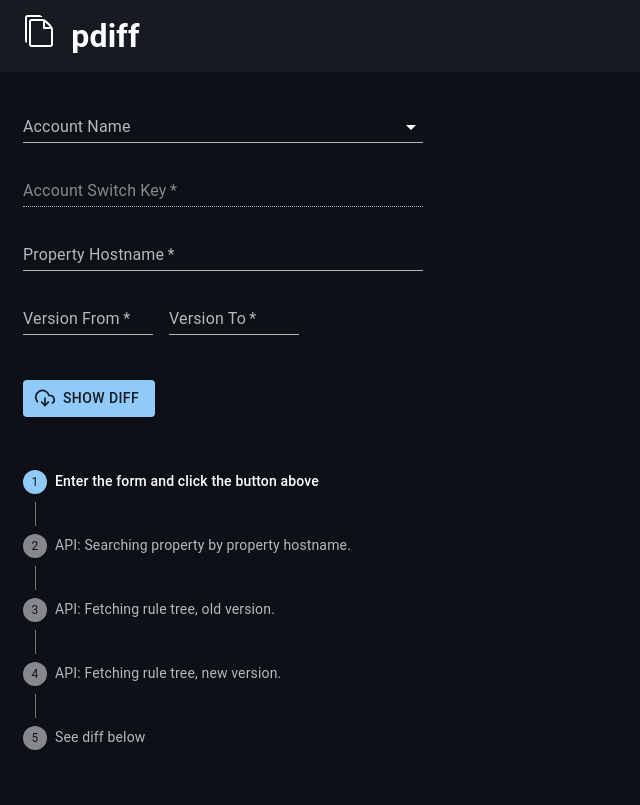
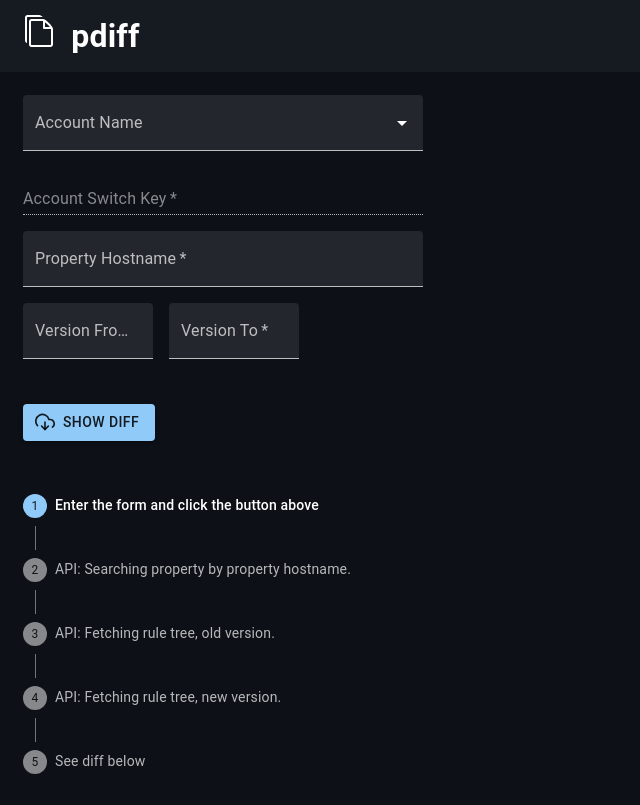
Before and after one commit to iwanaga/pdiff, a React (Create React App) app: page / in a window 1280 px wide. Shown: the whole page, without its empty margins (0-640 px from the left). Built offline with nearby package versions, Linux system fonts and the light colour scheme.

Commit message:
styling text fields

```diff
--- a/src/App.js
+++ b/src/App.js
@@ -164,7 +164,7 @@ function App() {
             value={accountName}
             label="Account Name"
             required
-            renderInput={(params) => <TextField {...params} label="Account Name" variant="standard" />}
+            renderInput={(params) => <TextField {...params} label="Account Name" variant="filled" />}
             isOptionEqualToValue={(option, value) => option.accountName }
             onChange={(event, newValue) => {
               setOptions(newValue ? [newValue.accountName, ...options] : options);
@@ -185,28 +185,33 @@ function App() {
           />
 
           <TextField
-            variant="standard"
+            variant="filled"
             value={propertyHostname}
             onChange={(event) => { if (event.target) { setPropertyHostname(event.target.value) } }}
             label="Property Hostname"
+            placeholder="www.example.com"
             required
           />
 
           <Stack direction="row" spacing={2}>
             <TextField
-              variant="standard"
+              variant="filled"
               value={versionBefore}
               onChange={(event) => { if (event.target) { setVersionBefore(event.target.value) } }}
+              placeholder="1"
+              type="number"
               label="Version From"
               required
               className="narrow-text-field"
             />
 
             <TextField
-              variant="standard"
+              variant="filled"
               value={versionAfter}
               onChange={(event) => { if (event.target) { setVersionAfter(event.target.value) } }}
               label="Version To"
+              placeholder="2"
+              type="number"
               required
               className="narrow-text-field"
             />
```
